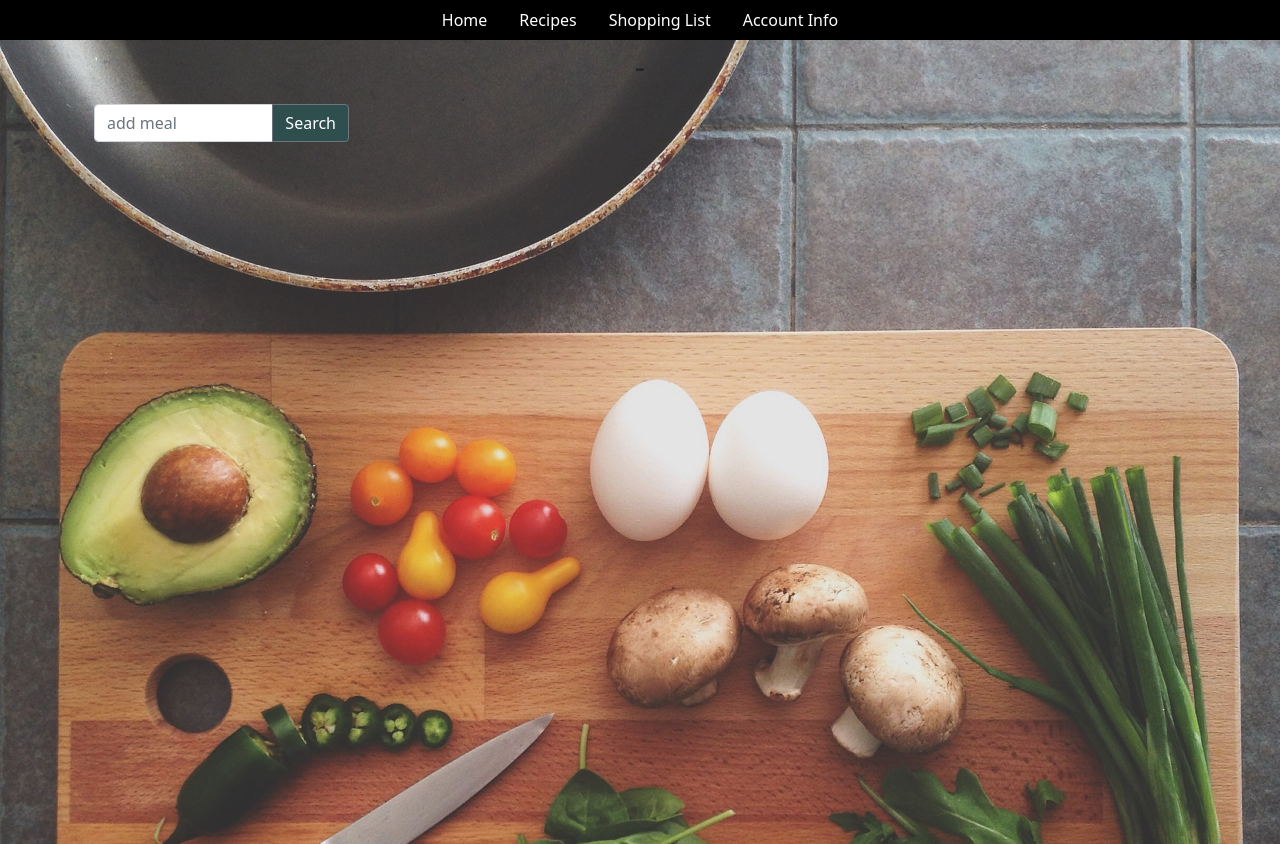
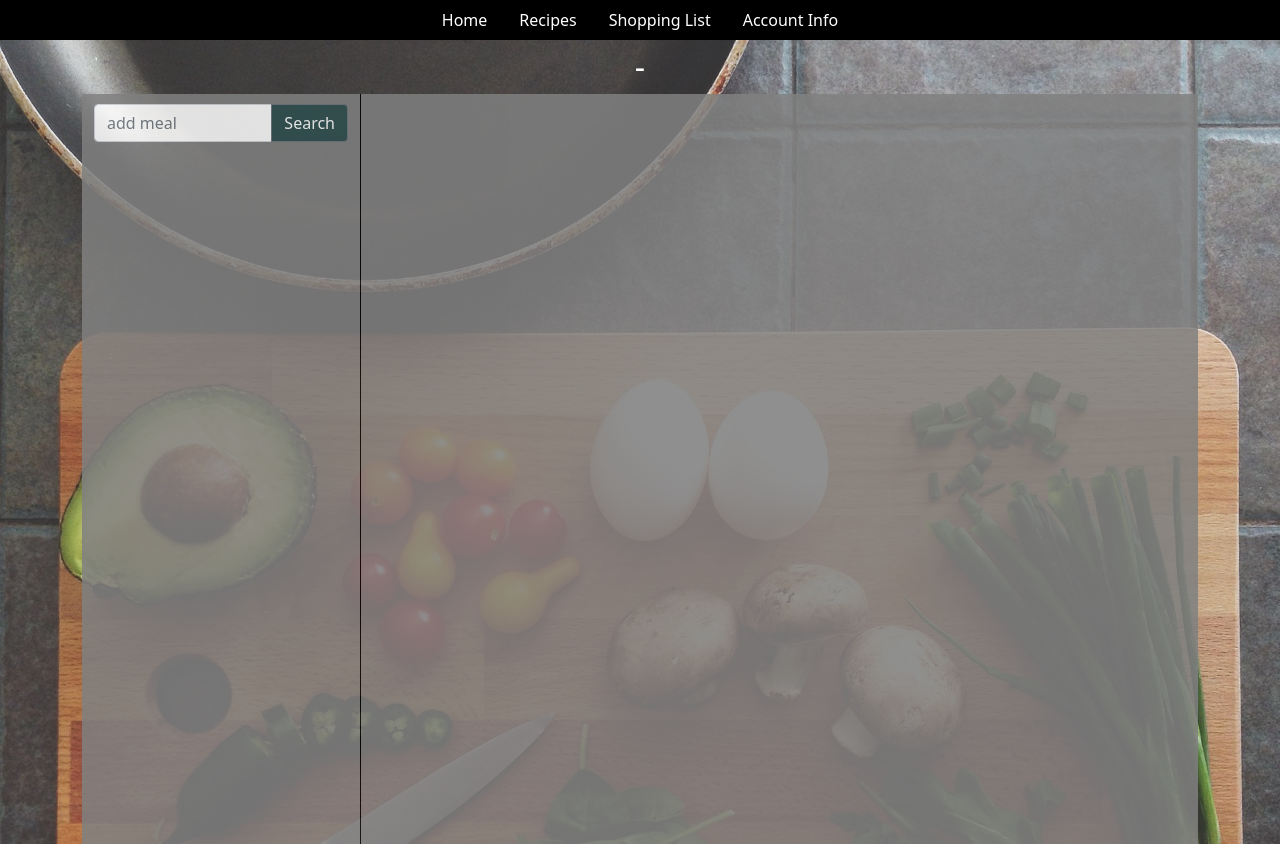
Before and after one commit to AveryMDav/meal_planner, a Flask app: template templates/homepage.html in a window 1280 px wide. Run offline with Flask 2, Linux system fonts and the light colour scheme; the template is opened without the code that fills it, so the values that code supplies are empty.

Commit message:
visual updates

```diff
--- a/static/css/site.css
+++ b/static/css/site.css
@@ -15,19 +15,18 @@ p {
     color: white;
 }
 
-#planner-background {
-    margin-top: 10px;
-    pointer-events: none;
+#meal-planner-grid {
     background-color: grey;
-    position: absolute;
-    width: 100%;
-    height: inherit;
-    z-index: -100;
+    opacity: 85%;
 }
 
 #button-addon2 {
     color: white;
     background-color: darkslategray;
+}
+
+#current-week {
+    color: white;
 }
 
 .form-check {
@@ -51,6 +50,7 @@ body {
     height: 750px;
     margin: 0px auto;
     overflow: auto;
+    border-right: 1px solid black;
 }
 
 #add_recipe{
--- a/templates/homepage.html
+++ b/templates/homepage.html
@@ -4,11 +4,11 @@
 <div class="container" id="planner-container">
 <div id="planner-background">
 </div>
-    <div class="row">
+    <div class="row" id="current-week">
             <h2>{{day_of_week}}</h2>
             <h2>{{start}} - {{end}}</h2>
     </div>
-    <div class="row">
+    <div class="row" id="meal-planner-grid">
         <div class="col-sm-3" id="item-search">
         <form method="POST">
             <div class="input-group mb-3">
```
Also changed, not shown: static/css/frontpage.css (+0 -7 lines), templates/frontpage.html (+8 -1 lines), server.py (line endings or trailing spaces).
